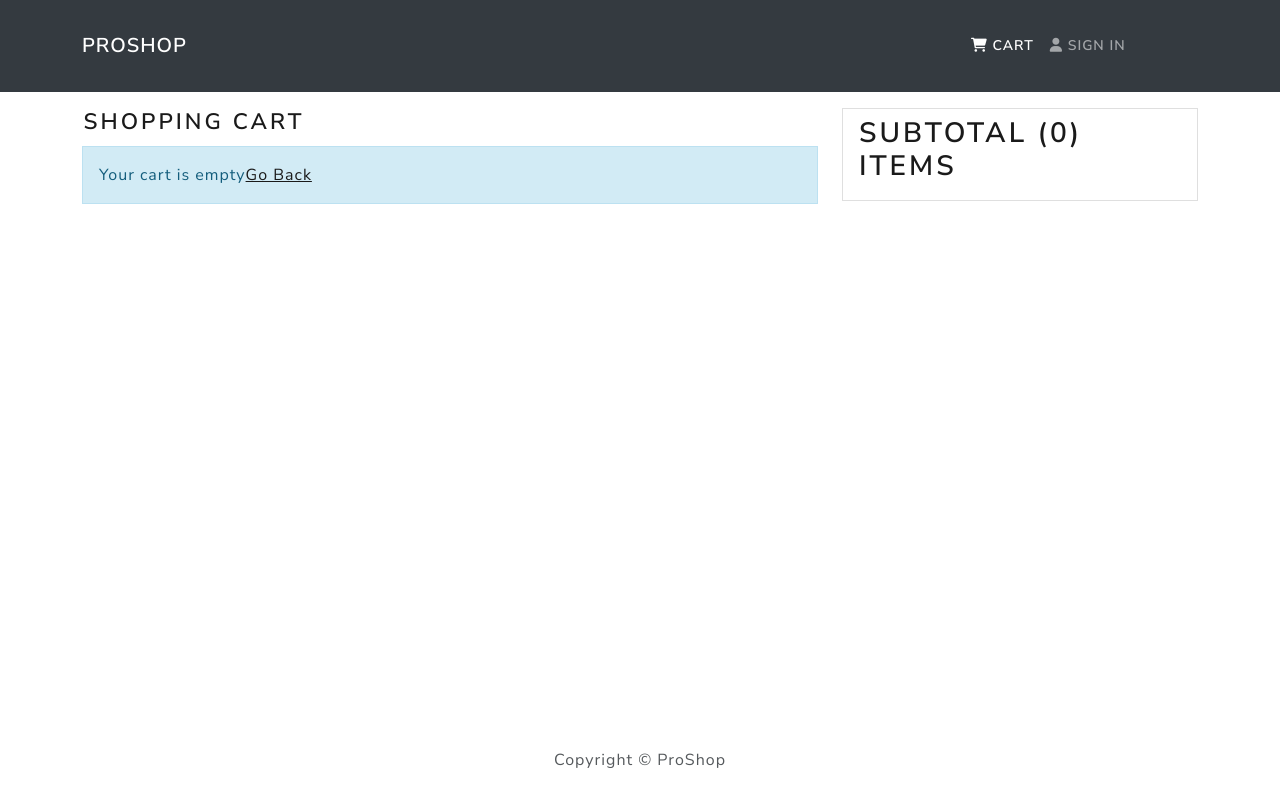
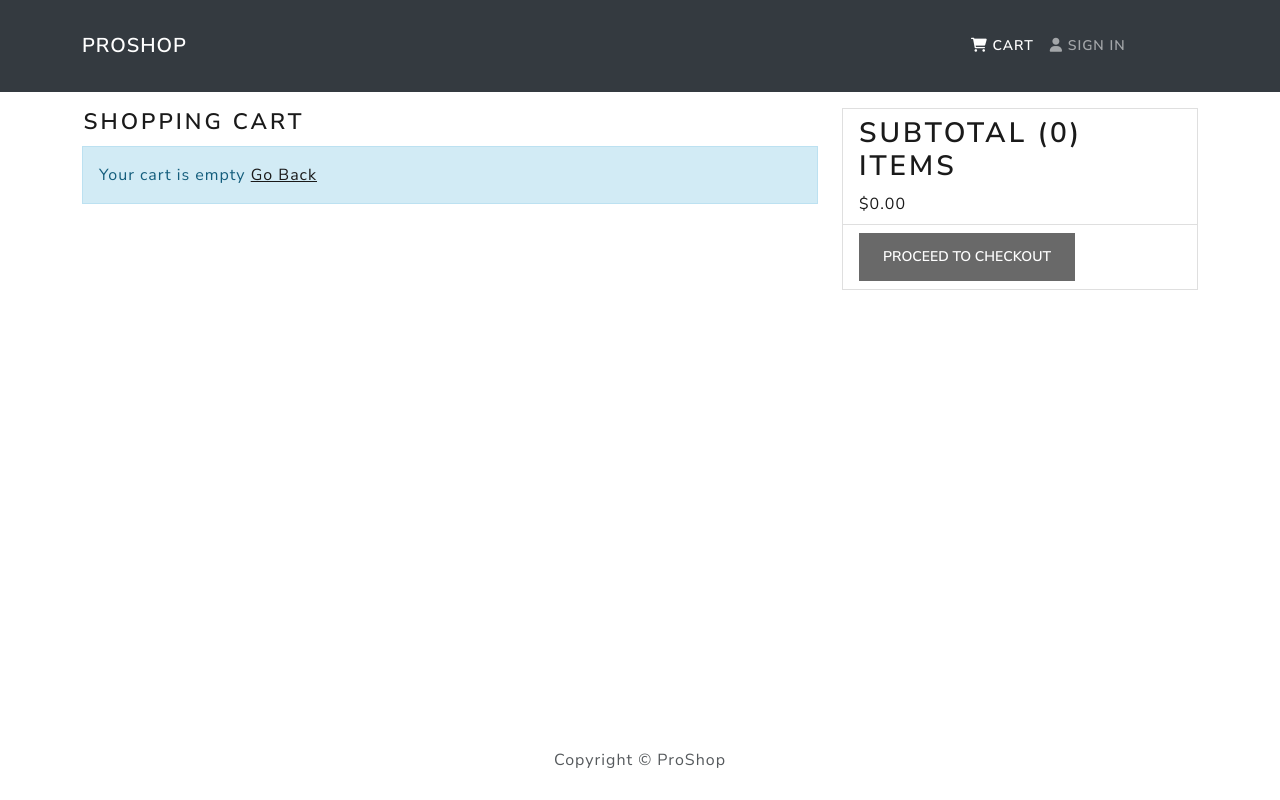
Before and after one commit to Dennisoshak/eCommerce-app, a React (Create React App) app in the folder client/: page /cart in a window 1280 px wide. Built offline with nearby package versions, Linux system fonts and the light colour scheme.

Commit message:
cart done

```diff
--- a/client/src/actions/cartActions.js
+++ b/client/src/actions/cartActions.js
@@ -1,9 +1,9 @@
 import axios from "axios";
-import { CART_ADD_ITEM } from "../constants/cartConstants";
+import { CART_ADD_ITEM, CART_REMOVE_ITEM } from "../constants/cartConstants";
 
 export const addToCart = (id, qty) => async (dispatch, getState) => {
   const { data } = await axios.get(`/api/products/${id}`);
-  console.log(data)
+  console.log(data);
   dispatch({
     type: CART_ADD_ITEM,
     payload: {
@@ -18,3 +18,11 @@ export const addToCart = (id, qty) => async (dispatch, getState) => {
 
   localStorage.setItem("cartItems", JSON.stringify(getState().cart.cartItems));
 };
+
+export const removeCart = (id) => (dispatch, getState) => {
+  dispatch({
+    type: CART_REMOVE_ITEM,
+    payload: id,
+  });
+  localStorage.setItem("cartItems", JSON.stringify(getState().cart.cartItems));
+};
--- a/client/src/index.css
+++ b/client/src/index.css
@@ -8,3 +8,6 @@ h1{
   font-size:1.4rem;
 padding:0.1rem;
 }
+Link {
+  text-decoration: none;
+}
--- a/client/src/reducers/cartReducers.js
+++ b/client/src/reducers/cartReducers.js
@@ -1,4 +1,4 @@
-import { CART_ADD_ITEM } from "../constants/cartConstants";
+import { CART_ADD_ITEM, CART_REMOVE_ITEM } from "../constants/cartConstants";
 
 export const cartReducer = (state = { cartItems: [] }, action) => {
   switch (action.type) {
@@ -19,6 +19,11 @@ export const cartReducer = (state = { cartItems: [] }, action) => {
           cartItems: [...state.cartItems, item],
         };
       }
+    case CART_REMOVE_ITEM:
+      return {
+        ...state,
+        cartItems: state.cartItems.filter((x) => x.product !== action.payload),
+      };
     default:
       return state;
   }
--- a/client/src/screens/CartScreen.js
+++ b/client/src/screens/CartScreen.js
@@ -11,7 +11,8 @@ import {
 } from "react-bootstrap";
 import { useDispatch, useSelector } from "react-redux";
 import Message from "../components/Message";
-import { addToCart } from "../actions/cartActions";
+import { addToCart, removeCart } from "../actions/cartActions";
+import "../index.css";
 
 const CartScreen = () => {
   const { productId } = useParams();
@@ -31,7 +32,10 @@ const CartScreen = () => {
   }, [dispatch, productId, qty]);
 
   const removeFromCartHandler = (id) => {
-    console.log("remove");
+    dispatch(removeCart(id));
+  };
+  const checkoutHandler = () => {
+    console.log("checked");
   };
   return (
     <Row>
@@ -39,15 +43,15 @@ const CartScreen = () => {
         <h1>Shopping Cart</h1>
         {cartItems.length === 0 ? (
           <Message>
-            Your cart is empty<Link to="/">Go Back</Link>
+            Your cart is empty <Link to="/"> Go Back</Link>
           </Message>
         ) : (
           <ListGroup variant="flush">
             {cartItems.map((item) => (
               <ListGroup.Item key={item.product}>
                 <Row>
-                  <Col md={2}>
-                    <Image src={item.image} alt={item.name} />
+                  <Col className="cardImage" md={2}>
+                    <Image src={item.image} alt={item.name} fluid rounded />
                   </Col>
                   <Col md={3}>
                     <Link to={`/product/${item.product}`}>{}</Link>
@@ -91,6 +95,20 @@ const CartScreen = () => {
                 Subtotal ({cartItems.reduce((acc, item) => acc + item.qty, 0)})
                 items
               </h2>
+              $
+              {cartItems
+                .reduce((acc, item) => acc + item.qty * item.price, 0)
+                .toFixed(2)}
+            </ListGroup.Item>
+            <ListGroup.Item>
+              <Button
+                type="button"
+                className="btn-block"
+                disabled={cartItems.length === 0}
+                onClick={checkoutHandler}>
+                {" "}
+                Proceed To Checkout
+              </Button>
             </ListGroup.Item>
           </ListGroup>
         </Card>
--- a/client/src/screens/ProductScreen.js
+++ b/client/src/screens/ProductScreen.js
@@ -14,6 +14,7 @@ import { useDispatch, useSelector } from "react-redux";
 import { listProductDetails } from "../actions/productActions.js";
 import Loader from "../components/Loader";
 import Message from "../components/Message";
+import { addToCart } from "../actions/cartActions.js";
 
 function ProductScreen() {
   const [qty, setQty] = useState(1);
@@ -26,6 +27,11 @@ function ProductScreen() {
   useEffect(() => {
     dispatch(listProductDetails(id));
   }, [id, dispatch]);
+  useEffect(() => {
+    if (id) {
+      dispatch(addToCart(id, qty));
+    }
+  }, [dispatch, id, qty]);
 
   const addToCartHandler = () => {
     navigate(`/cart/${id}?qty=${qty}`);
```
